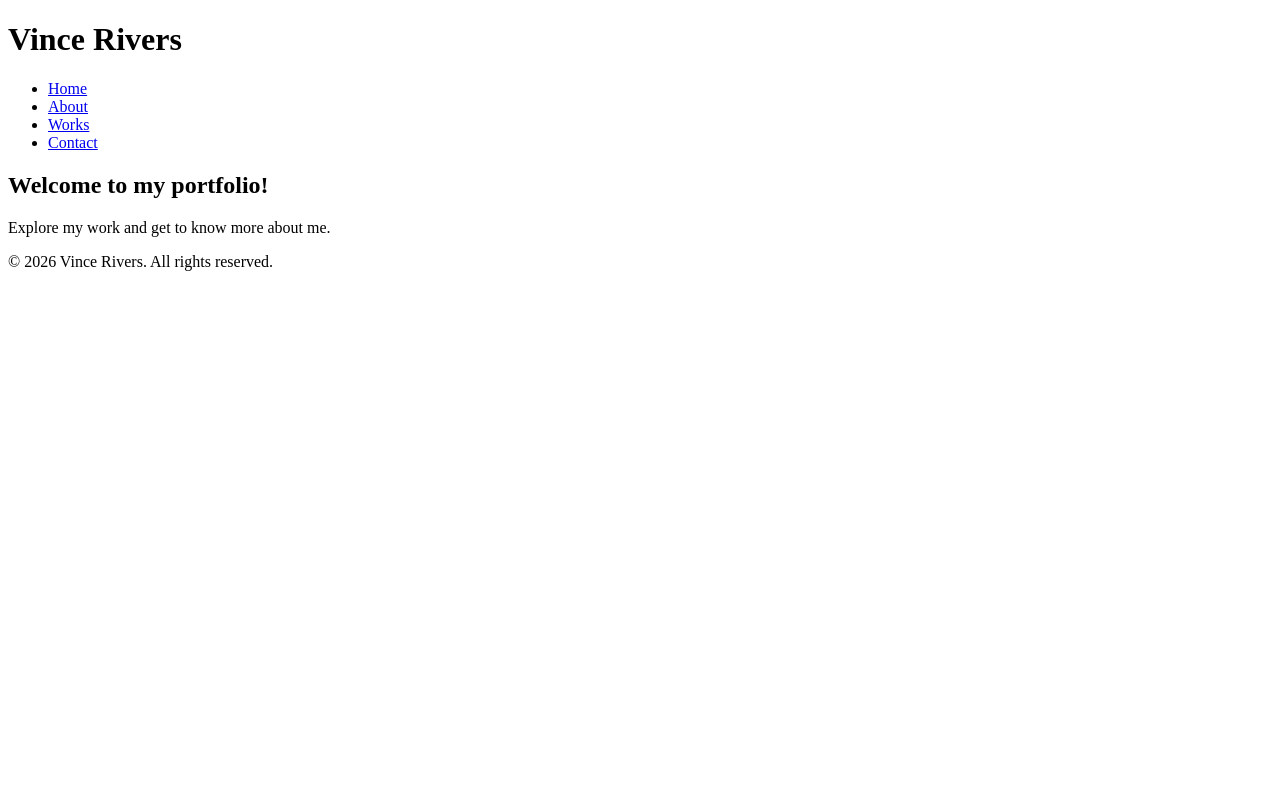
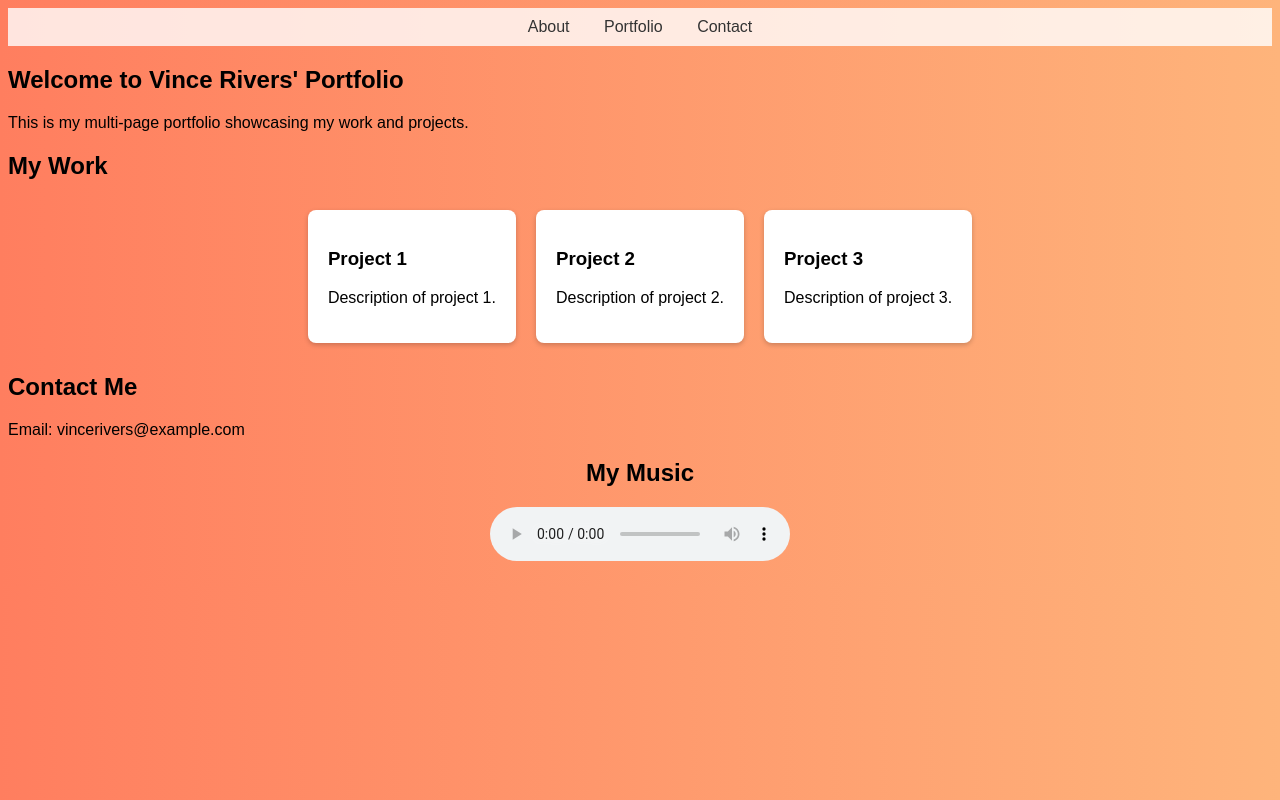
Before and after one commit to VinceRivers/vincerivers.github.io, a plain HTML site: page index.html in a window 1280 px wide. Drawn offline with Linux system fonts and the light colour scheme.

Commit message:
Updated index.html to include complete multi-page portfolio.

```diff
--- a/index.html
+++ b/index.html
@@ -4,26 +4,80 @@
     <meta charset="UTF-8">
     <meta name="viewport" content="width=device-width, initial-scale=1.0">
     <title>Vince Rivers Portfolio</title>
-    <link rel="stylesheet" href="styles.css">
+    <style>
+        body {
+            background: linear-gradient(to right, #ff7e5f, #feb47b);
+            font-family: 'Arial', sans-serif;
+        }
+        nav {
+            background: rgba(255, 255, 255, 0.8);
+            padding: 10px;
+            text-align: center;
+        }
+        nav a {
+            margin: 0 15px;
+            text-decoration: none;
+            color: #333;
+        }
+        .directory {
+            display: flex;
+            justify-content: center;
+            flex-wrap: wrap;
+        }
+        .card {
+            background: #fff;
+            margin: 10px;
+            padding: 20px;
+            border-radius: 8px;
+            box-shadow: 0 2px 5px rgba(0, 0, 0, 0.2);
+        }
+        .music-player {
+            margin: 20px auto;
+            text-align: center;
+        }
+    </style>
 </head>
 <body>
-    <header>
-        <h1>Vince Rivers</h1>
-        <nav>
-            <ul>
-                <li><a href="index.html">Home</a></li>
-                <li><a href="about.html">About</a></li>
-                <li><a href="works.html">Works</a></li>
-                <li><a href="contact.html">Contact</a></li>
-            </ul>
-        </nav>
-    </header>
-    <main>
-        <h2>Welcome to my portfolio!</h2>
-        <p>Explore my work and get to know more about me.</p>
-    </main>
-    <footer>
-        <p>&copy; 2026 Vince Rivers. All rights reserved.</p>
-    </footer>
+    <nav>
+        <a href="#about">About</a>
+        <a href="#portfolio">Portfolio</a>
+        <a href="#contact">Contact</a>
+    </nav>
+
+    <section id="about">
+        <h1>Welcome to Vince Rivers' Portfolio</h1>
+        <p>This is my multi-page portfolio showcasing my work and projects.</p>
+    </section>
+
+    <section id="portfolio">
+        <h2>My Work</h2>
+        <div class="directory">
+            <div class="card">
+                <h3>Project 1</h3>
+                <p>Description of project 1.</p>
+            </div>
+            <div class="card">
+                <h3>Project 2</h3>
+                <p>Description of project 2.</p>
+            </div>
+            <div class="card">
+                <h3>Project 3</h3>
+                <p>Description of project 3.</p>
+            </div>
+        </div>
+    </section>
+
+    <section id="contact">
+        <h2>Contact Me</h2>
+        <p>Email: vincerivers@example.com</p>
+    </section>
+
+    <div class="music-player">
+        <h2>My Music</h2>
+        <audio controls>
+            <source src="path/to/your/music.mp3" type="audio/mpeg">
+            Your browser does not support the audio element.
+        </audio>
+    </div>
 </body>
 </html>
```
